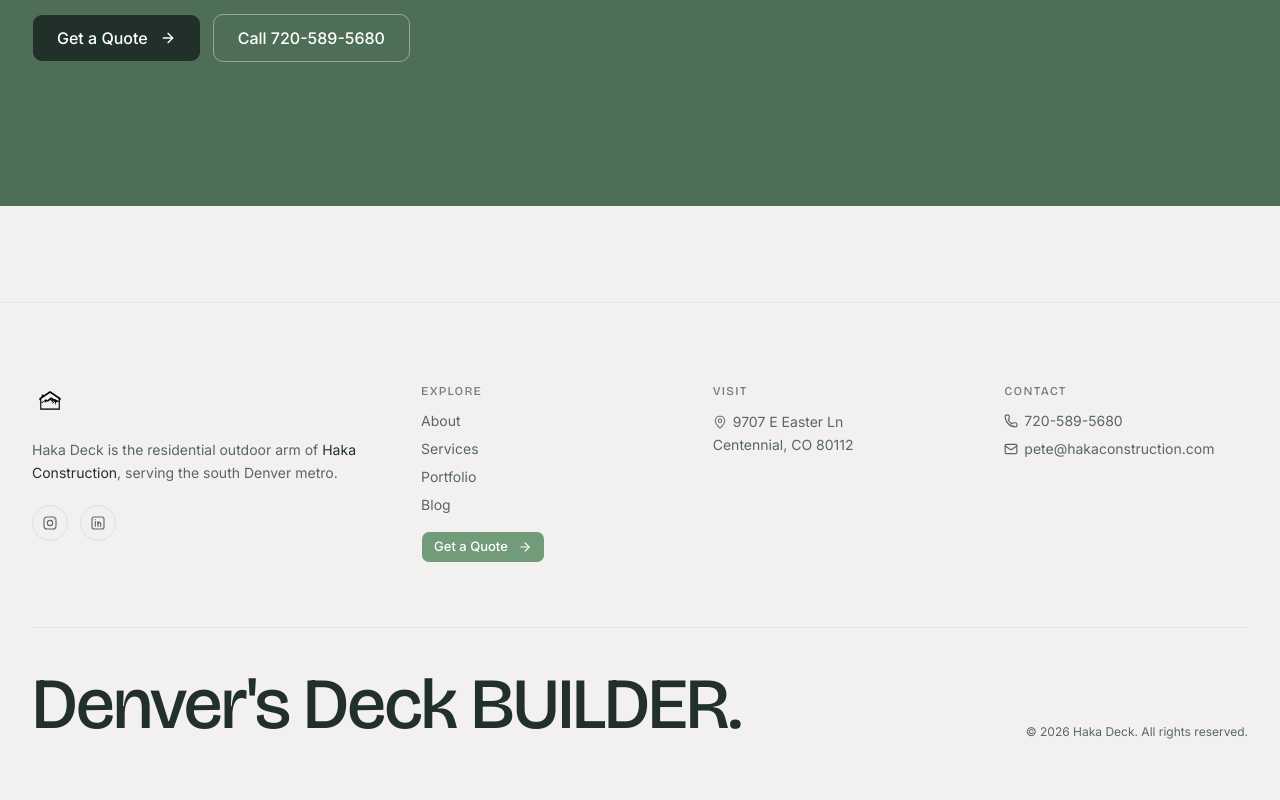
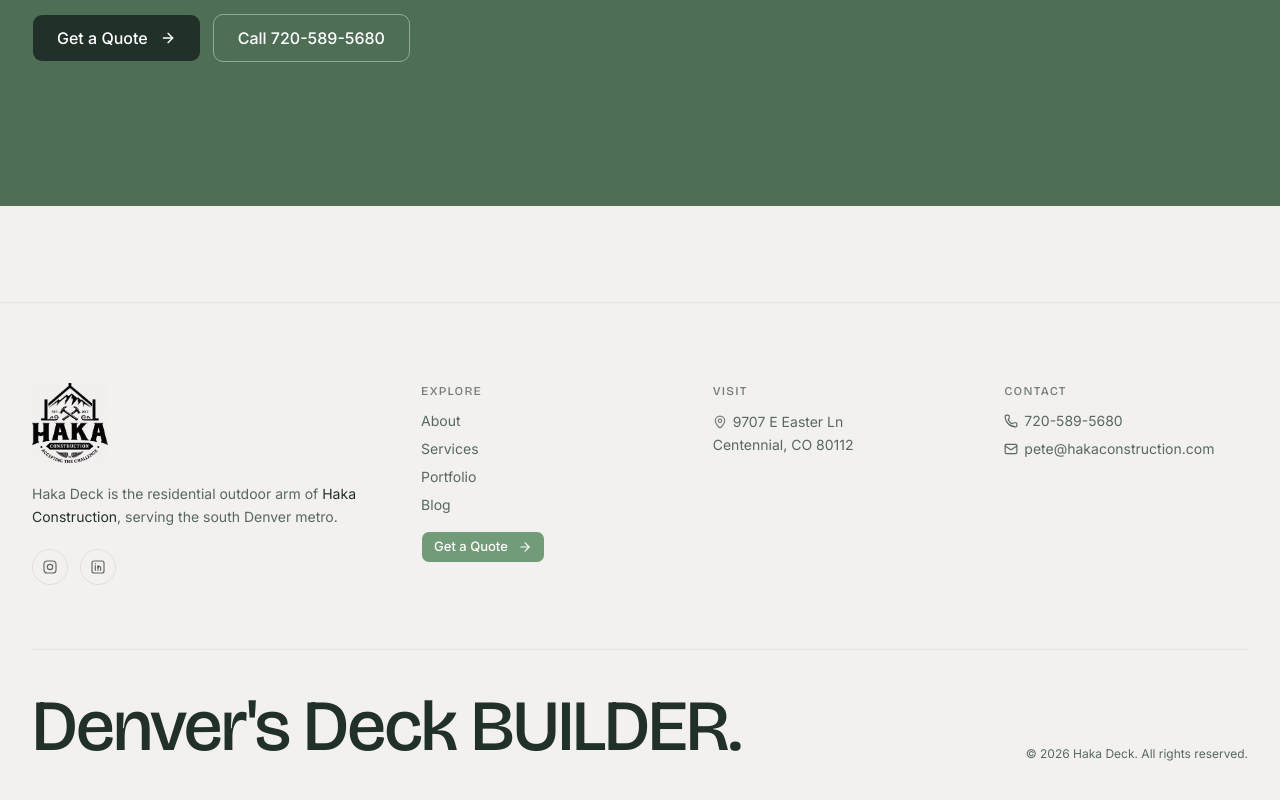
Before and after one commit to hello-savvy-aaron/hakadeck, a Next.js app: page / in a window 1280 px wide. Shown: the part 5169-5969 px from the top of the page. Built offline with nearby package versions, Linux system fonts and the light colour scheme.

Commit message:
Use HAKA badge logo in footer to match header
Co-Authored-By: Claude Opus 4.7 <noreply@anthropic.com>

```diff
--- a/components/layout/site-footer.tsx
+++ b/components/layout/site-footer.tsx
@@ -35,11 +35,11 @@ export function SiteFooter() {
           <div className="space-y-5">
             <Link href="/" aria-label={`${site.name} home`} className="inline-flex">
               <Image
-                src="/assets/brand/logo-inverse.png"
+                src="/assets/brand/haka-badge.png"
                 alt=""
-                width={160}
-                height={40}
-                className="h-9 w-auto invert"
+                width={120}
+                height={126}
+                className="h-20 w-auto invert"
               />
             </Link>
             <p className="text-muted-foreground max-w-sm text-sm leading-relaxed">
```
